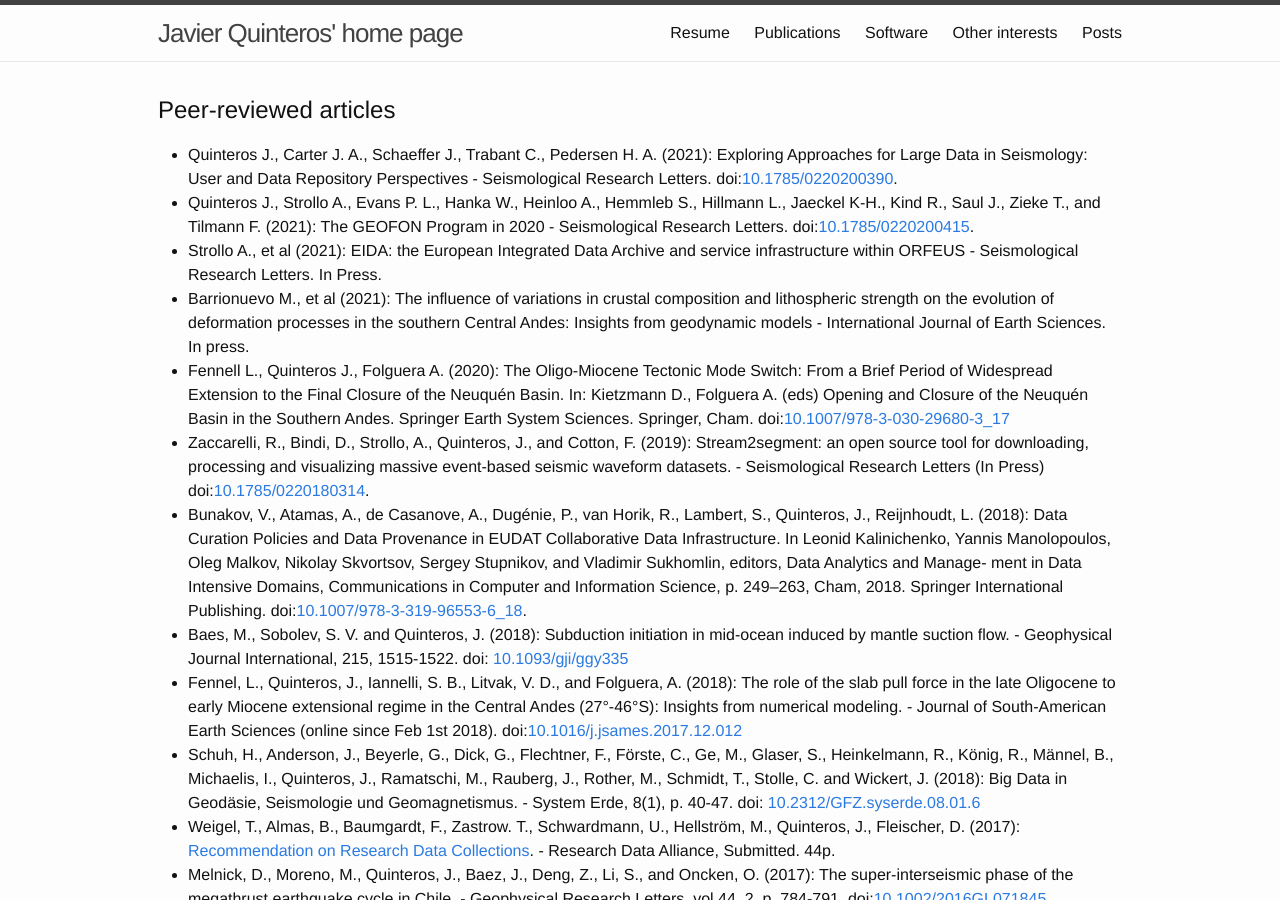
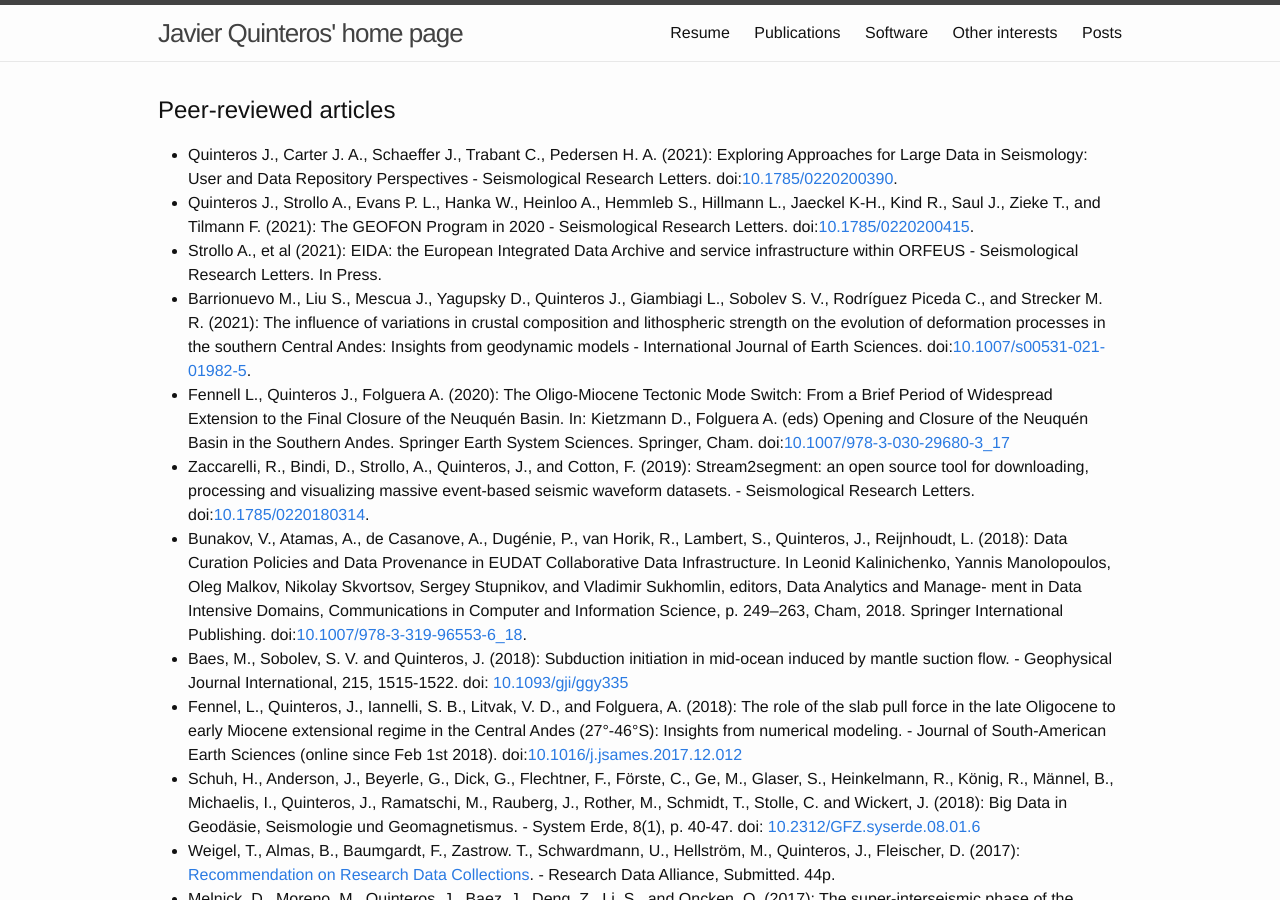
Before and after one commit to javiquinte/javiquinte.github.io, a Jekyll site: the page built from 3-publications.md, in a window 1280 px wide and 900 px high. Built offline with Jekyll 4.4.1, drawn with Linux system fonts in a browser that asks for light colours.

Commit message:
Add authors of the IJES paper

```diff
--- a/3-publications.md
+++ b/3-publications.md
@@ -9,9 +9,9 @@ Peer-reviewed articles
 * Quinteros J., Carter J. A., Schaeffer J., Trabant C., Pedersen H. A. (2021): Exploring Approaches for Large Data in Seismology: User and Data Repository Perspectives - Seismological Research Letters. doi:[10.1785/0220200390](https://doi.org/10.1785/0220200390).
 * Quinteros J., Strollo A., Evans P. L., Hanka W., Heinloo A., Hemmleb S., Hillmann L., Jaeckel K-H., Kind R., Saul J., Zieke T., and Tilmann F. (2021): The GEOFON Program in 2020 - Seismological Research Letters. doi:[10.1785/0220200415](https://doi.org/10.1785/0220200415).
 * Strollo A., et al (2021): EIDA: the European Integrated Data Archive and service infrastructure within ORFEUS - Seismological Research Letters. In Press.
-* Barrionuevo M., et al (2021): The influence of variations in crustal composition and lithospheric strength on the evolution of deformation processes in the southern Central Andes: Insights from geodynamic models - International Journal of Earth Sciences. In press.
+* Barrionuevo M., Liu S., Mescua J., Yagupsky D., Quinteros J., Giambiagi L., Sobolev S. V., Rodríguez Piceda C., and Strecker M. R. (2021): The influence of variations in crustal composition and lithospheric strength on the evolution of deformation processes in the southern Central Andes: Insights from geodynamic models - International Journal of Earth Sciences. doi:[10.1007/s00531-021-01982-5](https://doi.org/10.1007/s00531-021-01982-5).
 * Fennell L., Quinteros J., Folguera A. (2020): The Oligo-Miocene Tectonic Mode Switch: From a Brief Period of Widespread Extension to the Final Closure of the Neuquén Basin. In: Kietzmann D., Folguera A. (eds) Opening and Closure of the Neuquén Basin in the Southern Andes. Springer Earth System Sciences. Springer, Cham. doi:[10.1007/978-3-030-29680-3_17](http://doi.org/10.1007/978-3-030-29680-3_17)
-* Zaccarelli, R., Bindi, D., Strollo, A., Quinteros, J., and Cotton, F. (2019): Stream2segment: an open source tool for downloading, processing and visualizing massive event-based seismic waveform datasets. - Seismological Research Letters (In Press) doi:[10.1785/0220180314](http://doi.org/10.1785/0220180314).
+* Zaccarelli, R., Bindi, D., Strollo, A., Quinteros, J., and Cotton, F. (2019): Stream2segment: an open source tool for downloading, processing and visualizing massive event-based seismic waveform datasets. - Seismological Research Letters. doi:[10.1785/0220180314](http://doi.org/10.1785/0220180314).
 * Bunakov, V., Atamas, A., de Casanove, A., Dugénie, P., van Horik, R., Lambert, S., Quinteros, J., Reijnhoudt, L. (2018): Data Curation Policies and Data Provenance in EUDAT Collaborative Data Infrastructure. In Leonid Kalinichenko, Yannis Manolopoulos, Oleg Malkov, Nikolay Skvortsov, Sergey Stupnikov, and Vladimir Sukhomlin, editors, Data Analytics and Manage- ment in Data Intensive Domains, Communications in Computer and Information Science, p. 249–263, Cham, 2018. Springer International Publishing. doi:[10.1007/978-3-319-96553-6_18](http://doi.org/10.1007/978-3-319-96553-6_18).
 * Baes, M., Sobolev, S. V. and Quinteros, J. (2018): Subduction initiation in mid-ocean induced by mantle suction flow. - Geophysical Journal International, 215, 1515-1522. doi: [10.1093/gji/ggy335](https://doi.org/10.1093/gji/ggy335)
 * Fennel, L., Quinteros, J., Iannelli, S. B., Litvak, V. D., and Folguera, A. (2018): The role of the slab pull force in the late Oligocene to early Miocene extensional regime in the Central Andes (27°-46°S): Insights from numerical modeling. - Journal of South-American Earth Sciences (online since Feb 1st 2018). doi:[10.1016/j.jsames.2017.12.012](http://doi.org/10.1016/j.jsames.2017.12.012)
```
